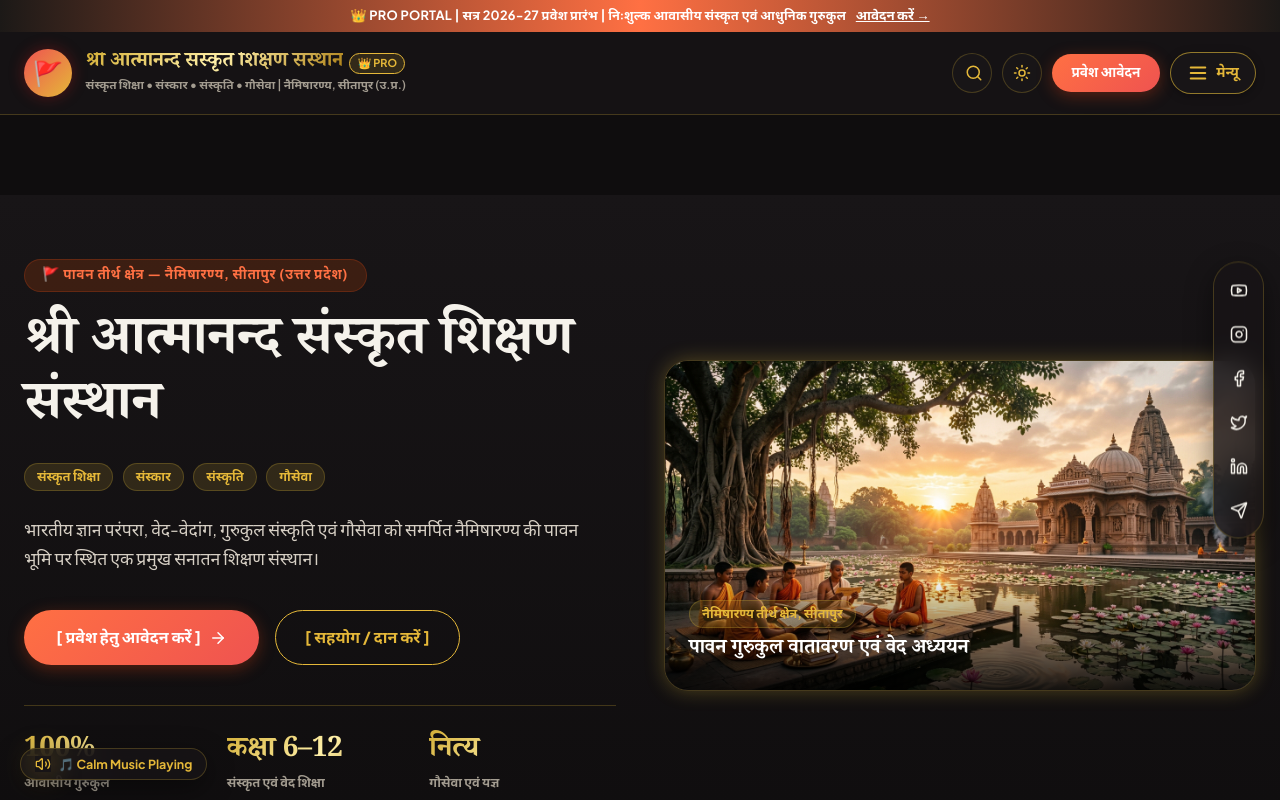
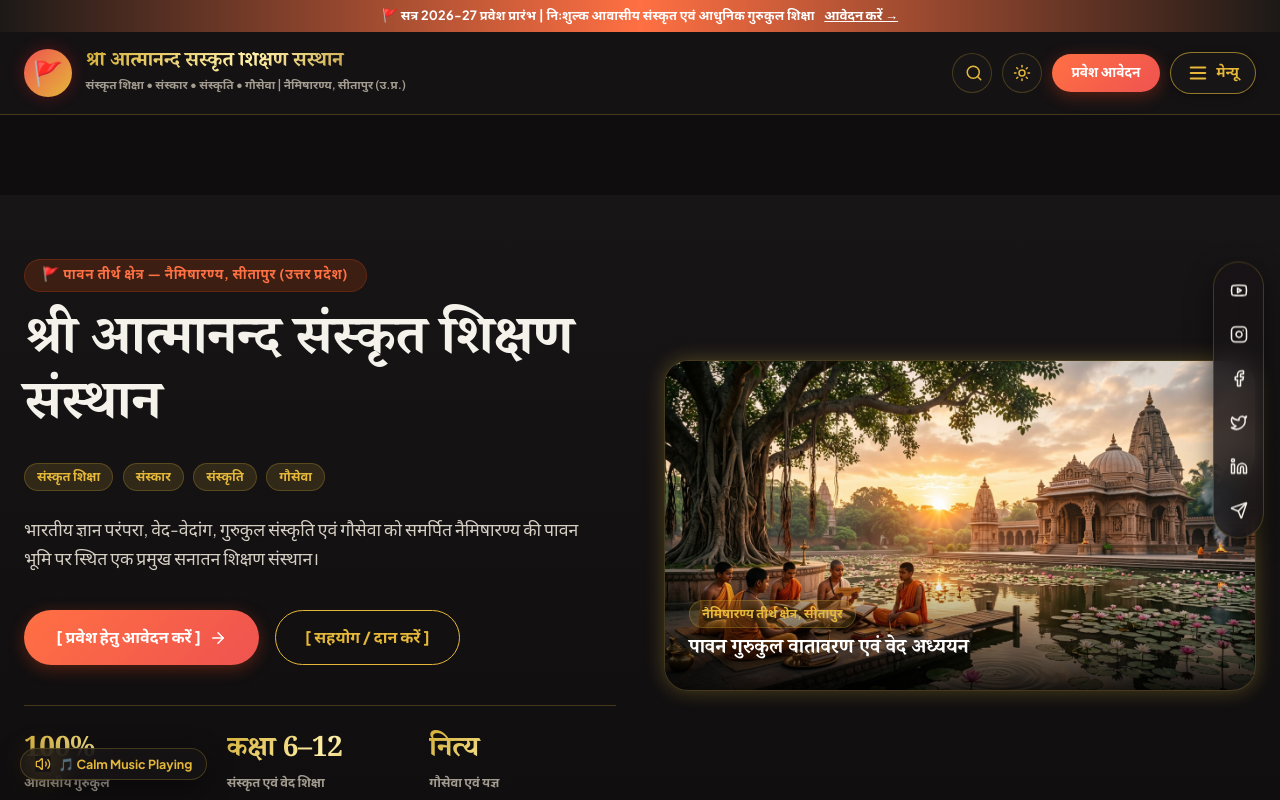
Before and after one commit to shubh-source/gurukul, a React (Vite) app: page / in a window 1280 px wide. Shown: the top 800 px of the page. Built offline with nearby package versions, Linux system fonts and the light colour scheme; a web font is replaced by a local one.

Commit message:
Keep Standard version clean and distinct

```diff
--- a/src/components/Navbar.jsx
+++ b/src/components/Navbar.jsx
@@ -1,5 +1,5 @@
 import React, { useState, useEffect, useRef } from 'react';
-import { Sun, Moon, Search, Menu, X, Sparkles, BookOpen, GraduationCap, Phone, Calendar, Compass, Shield, ArrowRight, Heart, Flame, Compass as JyotishIcon, Image, Bell, Newspaper, Award, Crown } from 'lucide-react';
+import { Sun, Moon, Search, Menu, X, Sparkles, BookOpen, GraduationCap, Phone, Calendar, Compass, Shield, ArrowRight, Heart, Flame, Compass as JyotishIcon, Image, Bell, Newspaper, Award } from 'lucide-react';
 
 export default function Navbar({ activePage, setActivePage, theme, toggleTheme, onOpenSearch }) {
   const [isMenuOpen, setIsMenuOpen] = useState(false);
@@ -76,7 +76,7 @@ export default function Navbar({ activePage, setActivePage, theme, toggleTheme,
           gap: '0.6rem'
         }}
       >
-        <span>👑 PRO PORTAL | सत्र 2026-27 प्रवेश प्रारंभ | निःशुल्क आवासीय संस्कृत एवं आधुनिक गुरुकुल</span>
+        <span>🚩 सत्र 2026-27 प्रवेश प्रारंभ | निःशुल्क आवासीय संस्कृत एवं आधुनिक गुरुकुल शिक्षा</span>
         <button
           onClick={() => handleNavClick('admission')}
           style={{ textDecoration: 'underline', color: '#fff', fontWeight: '800', cursor: 'pointer' }}
@@ -122,14 +122,9 @@ export default function Navbar({ activePage, setActivePage, theme, toggleTheme,
               🚩
             </div>
             <div>
-              <div style={{ display: 'flex', alignItems: 'center', gap: '0.4rem' }}>
-                <span className="font-serif gold-gradient-text" style={{ fontSize: '1.25rem', fontWeight: '800', display: 'block', lineHeight: 1.15 }}>
-                  श्री आत्मानन्द संस्कृत शिक्षण संस्थान
-                </span>
-                <span className="badge-gold" style={{ fontSize: '0.68rem', padding: '0.15rem 0.45rem', border: '1px solid var(--accent-gold)' }}>
-                  👑 PRO
-                </span>
-              </div>
+              <span className="font-serif gold-gradient-text" style={{ fontSize: '1.25rem', fontWeight: '800', display: 'block', lineHeight: 1.15 }}>
+                श्री आत्मानन्द संस्कृत शिक्षण संस्थान
+              </span>
               <span style={{ fontSize: '0.74rem', color: 'var(--text-muted)', fontWeight: '600', display: 'block', marginTop: '2px' }}>
                 संस्कृत शिक्षा • संस्कार • संस्कृति • गौसेवा | नैमिषारण्य, सीतापुर (उ.प्र.)
               </span>
@@ -291,7 +286,7 @@ export default function Navbar({ activePage, setActivePage, theme, toggleTheme,
                 <h3 className="font-serif gold-gradient-text" style={{ fontSize: '1.15rem', fontWeight: '800' }}>
                   श्री आत्मानन्द संस्कृत शिक्षण संस्थान
                 </h3>
-                <p style={{ fontSize: '0.75rem', color: 'var(--text-muted)' }}>नैमिषारण्य, सीतापुर (उ.प्र.) | Pro Portal</p>
+                <p style={{ fontSize: '0.75rem', color: 'var(--text-muted)' }}>नैमिषारण्य, सीतापुर (उ.प्र.)</p>
               </div>
             </div>
 
```
